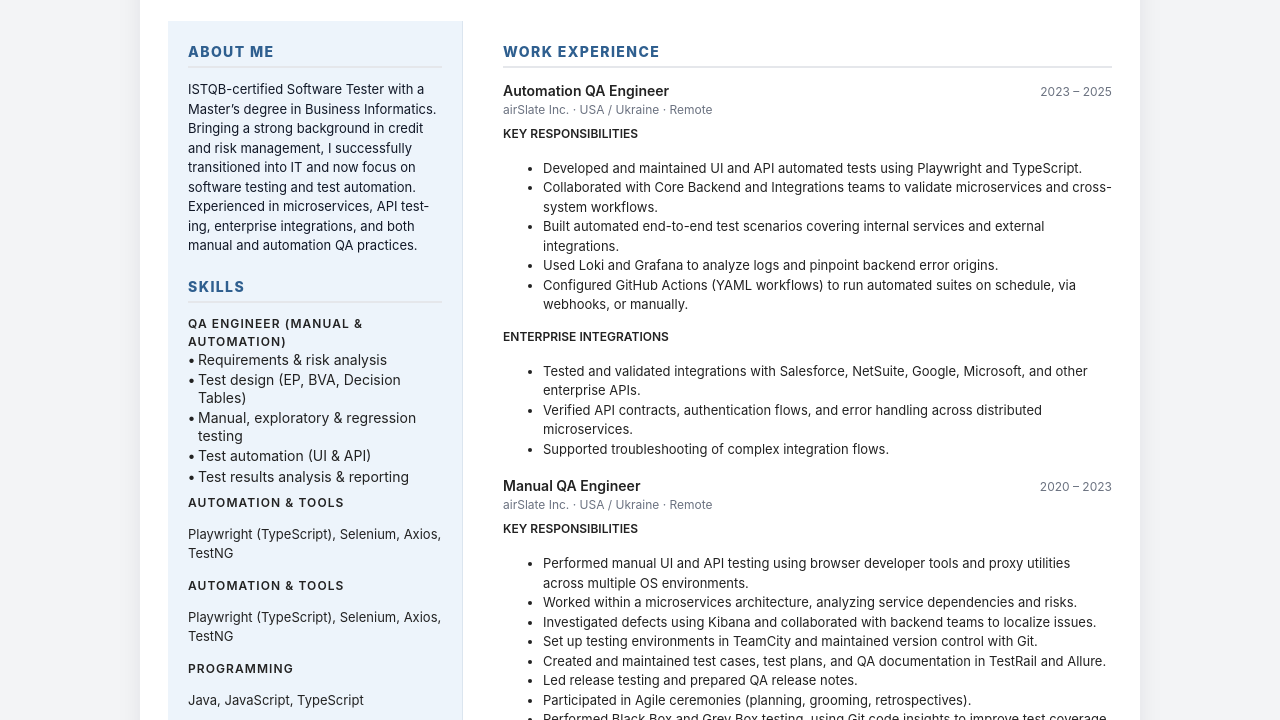
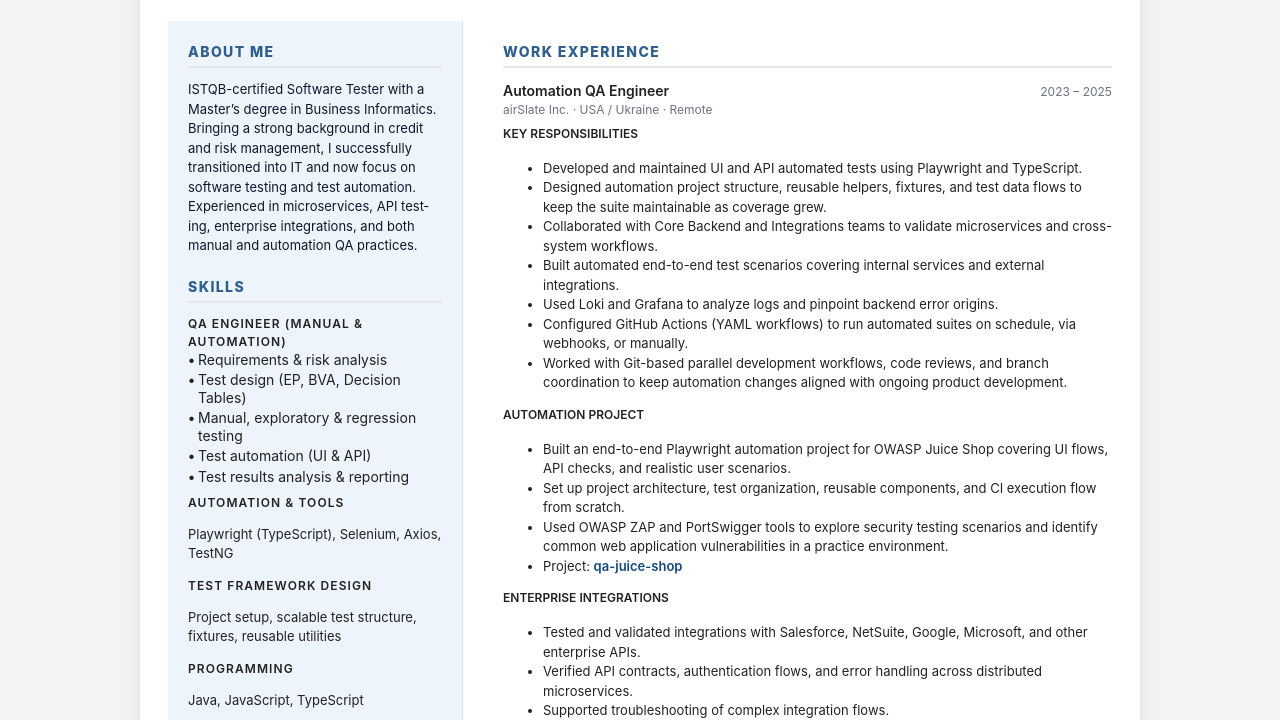
Before and after one commit to LenaChe-1234/cv-html, a website: page public/index.html in a window 1280 px wide. Shown: the part 219-939 px from the top of the page. Drawn offline with Linux system fonts and the light colour scheme.

Commit message:
create: project link (#10)

```diff
--- a/public/index.html
+++ b/public/index.html
@@ -9,7 +9,6 @@
       content="QA Engineer CV - Manual & Automation Testing, API, Microservices, Integrations"
     />
     <link rel="stylesheet" href="style.css" />
-    <style></style>
   </head>
   <body>
     <div class="page">
@@ -24,13 +23,6 @@
             <div>
               <a href="mailto:lenazurich@gmail.com">lenazurich@gmail.com</a>
             </div>
-            <!-- <a
-              class="download-btn"
-              href="https://1drv.ms/b/c/c59d6bcce908499f/IQACxt06QeBgQZgaS-WqPdZkAS7sRgCqYBfz827JHpNA97I?e=yVOjBt"
-              target="_blank"
-            >
-              Download PDF
-            </a> -->
             <button
               type="button"
               class="download-btn"
@@ -80,8 +72,10 @@
             </div>
 
             <div class="skill-group">
-              <div class="subheading">Automation &amp; Tools</div>
-              <p class="skill-line">Playwright (TypeScript), Selenium, Axios, TestNG</p>
+              <div class="subheading">Test Framework Design</div>
+              <p class="skill-line">
+                Project setup, scalable test structure, fixtures, reusable utilities
+              </p>
             </div>
 
             <div class="skill-group">
@@ -97,7 +91,7 @@
             <div class="skill-group">
               <div class="subheading">Non-functional Testing</div>
               <ul class="skill-list">
-                <li>Security</li>
+                <li>Security testing (OWASP ZAP, PortSwigger/Burp Suite)</li>
                 <li>Accessibility</li>
                 <li>Performance</li>
               </ul>
@@ -114,6 +108,8 @@
                 <li>Analytical thinking</li>
                 <li>Problem-solving</li>
                 <li>Teamwork</li>
+                <li>Cross-team collaboration</li>
+                <li>Parallel development workflow</li>
               </ul>
             </div>
           </section>
@@ -165,6 +161,10 @@
                   TypeScript.
                 </li>
                 <li>
+                  Designed automation project structure, reusable helpers, fixtures, and test data
+                  flows to keep the suite maintainable as coverage grew.
+                </li>
+                <li>
                   Collaborated with Core Backend and Integrations teams to validate microservices
                   and cross-system workflows.
                 </li>
@@ -176,6 +176,29 @@
                 <li>
                   Configured GitHub Actions (YAML workflows) to run automated suites on schedule,
                   via webhooks, or manually.
+                </li>
+                <li>
+                  Worked with Git-based parallel development workflows, code reviews, and branch
+                  coordination to keep automation changes aligned with ongoing product development.
+                </li>
+              </ul>
+
+              <h4 class="exp-subtitle">Automation Project</h4>
+              <ul class="bullets">
+                <li>
+                  Built an end-to-end Playwright automation project for OWASP Juice Shop covering
+                  UI flows, API checks, and realistic user scenarios.
+                </li>
+                <li>
+                  Set up project architecture, test organization, reusable components, and CI
+                  execution flow from scratch.
+                </li>
+                <li>
+                  Used OWASP ZAP and PortSwigger tools to explore security testing scenarios and
+                  identify common web application vulnerabilities in a practice environment.
+                </li>
+                <li>
+                  Project: <a href="https://github.com/LenaChe-1234/qa-juice-shop">qa-juice-shop</a>
                 </li>
               </ul>
 
@@ -358,7 +381,6 @@
             .text()
             .catch(() => '');
           if (head !== '%PDF-') {
-            const t = await response.text().catch(() => '');
             alert('Downloaded file is not a valid PDF.');
             return;
           }
--- a/public/style.css
+++ b/public/style.css
@@ -74,10 +74,6 @@ body {
   border-top-color: rgba(255, 255, 255, 1);
   display: none;
   animation: spin 0.8s linear infinite;
-}
-
-.download-btn.is-loading .btn-spinner {
-  display: inline-block;
 }
 
 @keyframes spin {
@@ -169,9 +165,6 @@ body {
     margin: 20px 0 12px;
     font-size: 14px;
     font-weight: 800;
-    margin: 20px 0 12px;
-    font-size: 14px;
-    font-weight: 800;
     text-transform: uppercase;
     letter-spacing: 0.1em;
     color: #2f5f8f;
@@ -245,6 +238,16 @@ body {
     font-size: 12px;
     margin-top: 6px;
     text-transform: uppercase;
+}
+
+.bullets a {
+    color: #14497b;
+    text-decoration: none;
+    font-weight: 600;
+}
+
+.bullets a:hover {
+    text-decoration: underline;
 }
 
 .skill-group .skill-list {
@@ -329,7 +332,6 @@ body {
 /* PRINT / PDF */
 @media print {
     .screen-only {
-    .screen-only {
         display: none !important;
     }
 
@@ -365,39 +367,6 @@ body {
         page-break-inside: avoid;
     }
 }
- /* @media print {
-     .screen-only {
-         display: none !important;
-     }
-
-     .pdf-only {
-         display: block !important;
-     }
-
-     html,
-     body,
-     .page {
-         background: #fff !important;
-     }
-
-     * {
-         box-shadow: none !important;
-         text-shadow: none !important;
-     }
-
-     .page {
-         margin: 0 !important;
-         padding: 0 !important;
-         border-radius: 0 !important;
-         max-width: none !important;
-     }
-
-     .section-block,
-     .experience-item {
-         break-inside: avoid;
-         page-break-inside: avoid;
-     }
- } */
 
 /* PDF base */
 .pdf-only {
```
Also changed, not shown: server.ts (+0 -154 lines).
